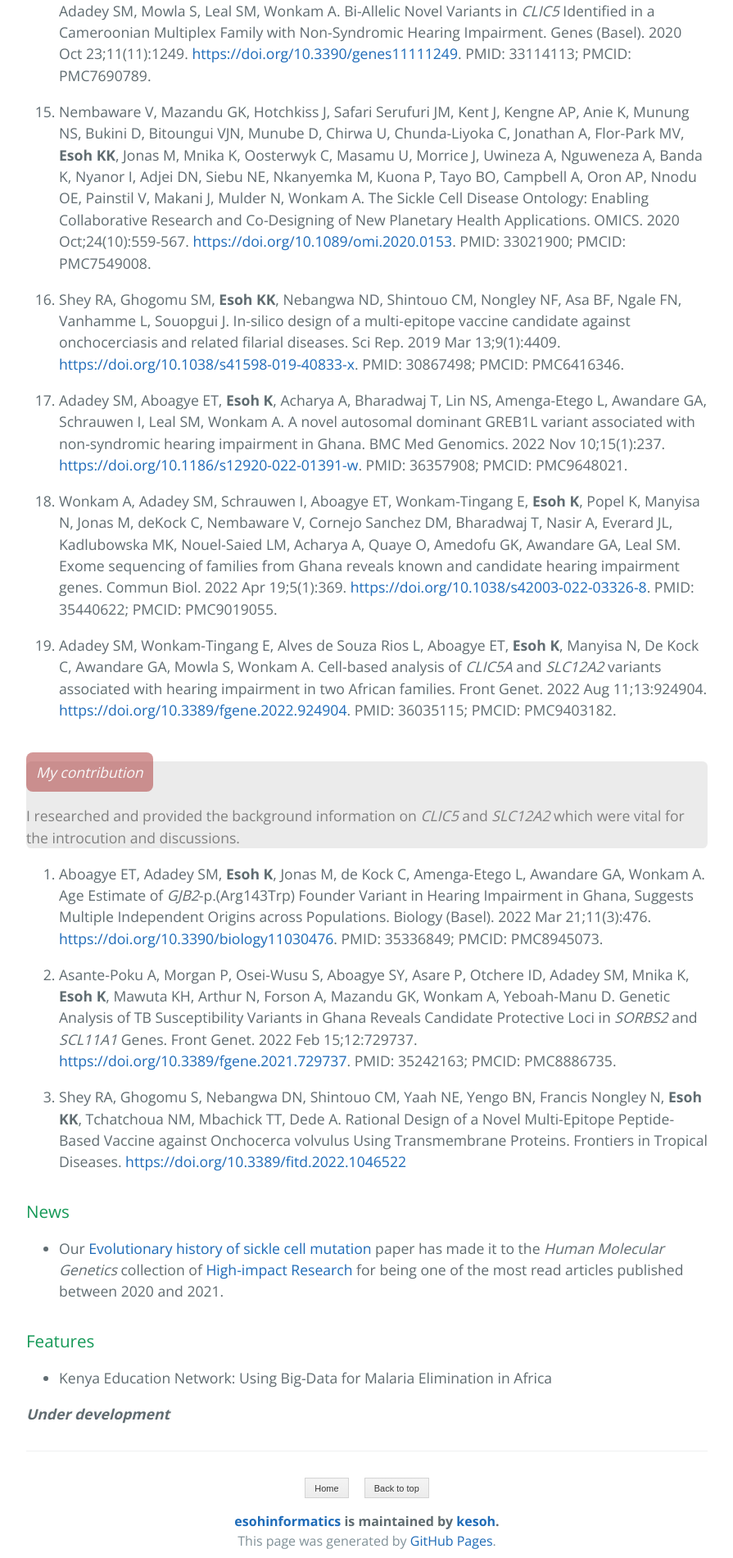
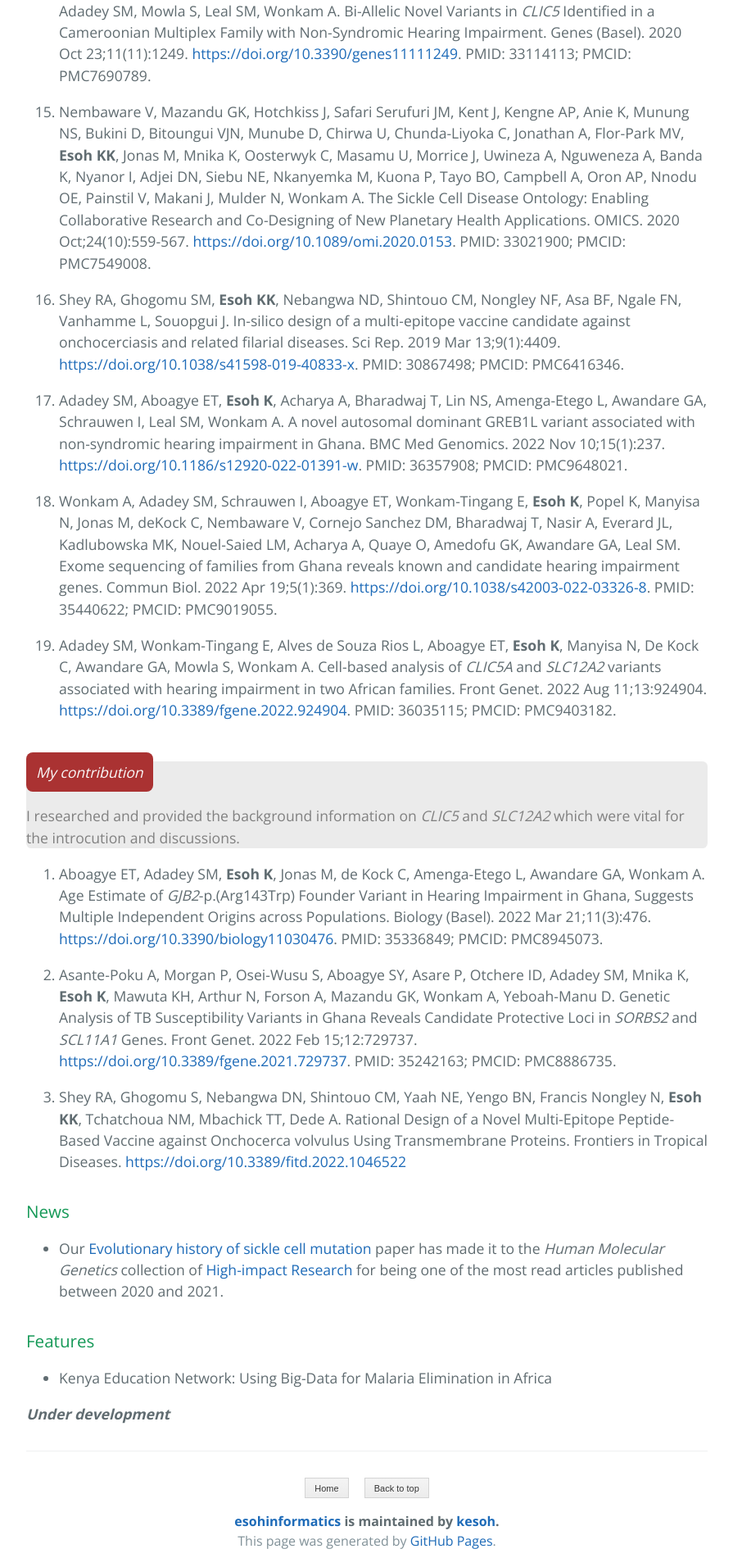
Before and after one commit to esohkevin/esohkevin.github.io, a Jekyll site: the page built from docs/research.md, in a window 1280 px wide. Shown: the part 2122-4023 px from the top of the page at 82% size, without its empty margins (192-1087 px from the left). Built offline with Jekyll 4.4.1, drawn with Linux system fonts in a browser that asks for light colours; the repository's description, which GitHub fills in, is left out.

```diff
--- a/docs/research.md
+++ b/docs/research.md
@@ -126,8 +126,8 @@
 two African families. Front Genet. 2022 Aug 11;13:924904. [https://doi.org/10.3389/fgene.2022.924904](https://doi.org/10.3389/fgene.2022.924904).
 PMID: 36035115; PMCID: PMC9403182.
 
-<p style="background-color: rgba(215, 215, 215, 0.5); color: gray; padding: -5rem 1.5rem 1.5rem; text-align: left; border-radius: 0.4rem; margin-top: 50px;">
-  <span style="background-color: rgba(170, 50, 50, 0.5); color: rgba(250, 250, 250, 1.0); border-radius: 0.5rem; padding: 0.75rem;">
+<p style="background-color: rgba(215, 215, 215, 0.5); color: gray; padding: -50rem 1.5rem 1.5rem; text-align: left; border-radius: 0.4rem; margin-top: 50px;">
+  <span style="background-color: rgba(170, 50, 50, 1.0); color: rgba(250, 250, 250, 1.0); border-radius: 0.5rem; padding: 0.75rem;">
     <em>My contribution</em>
   </span>
   <br>
```
